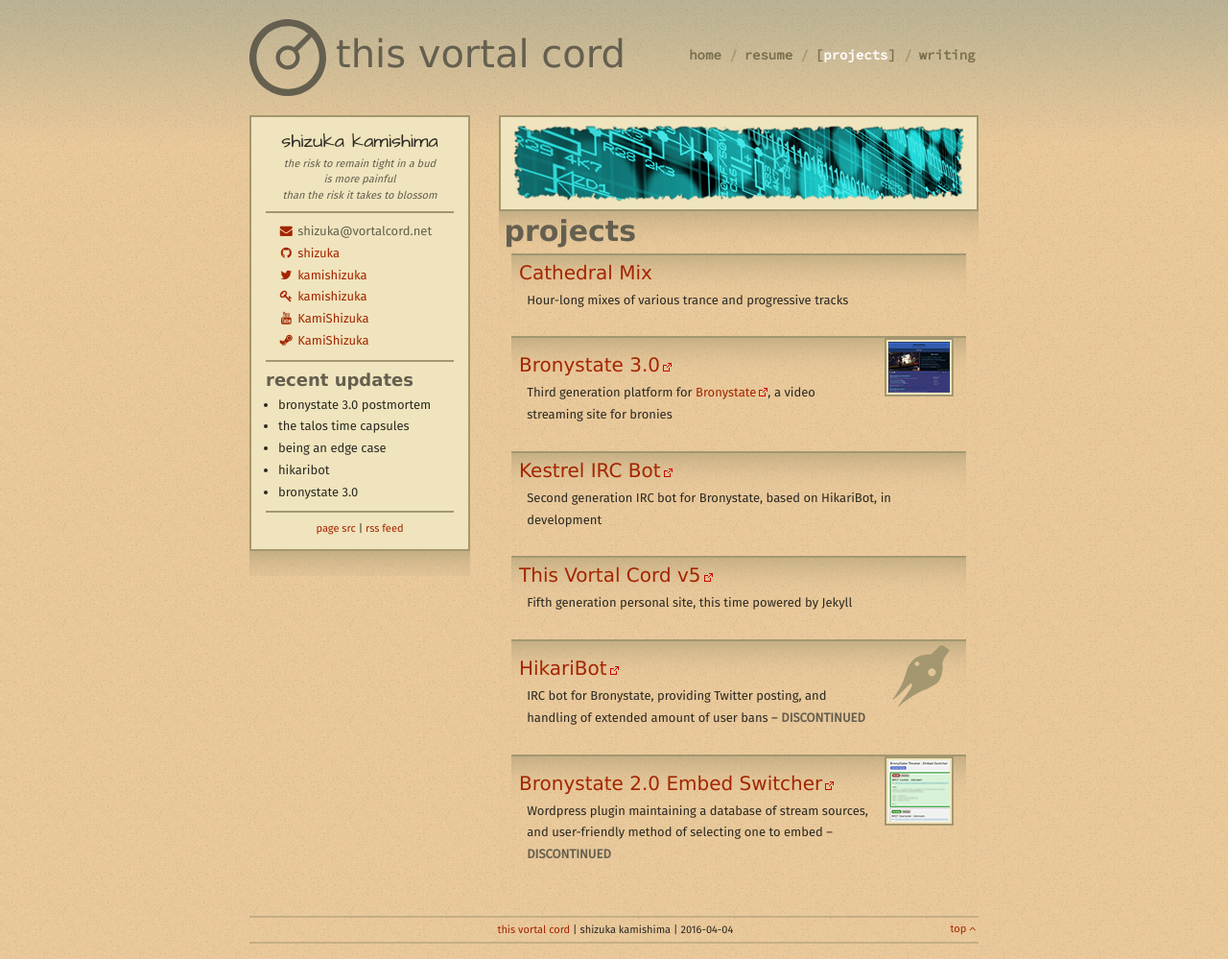
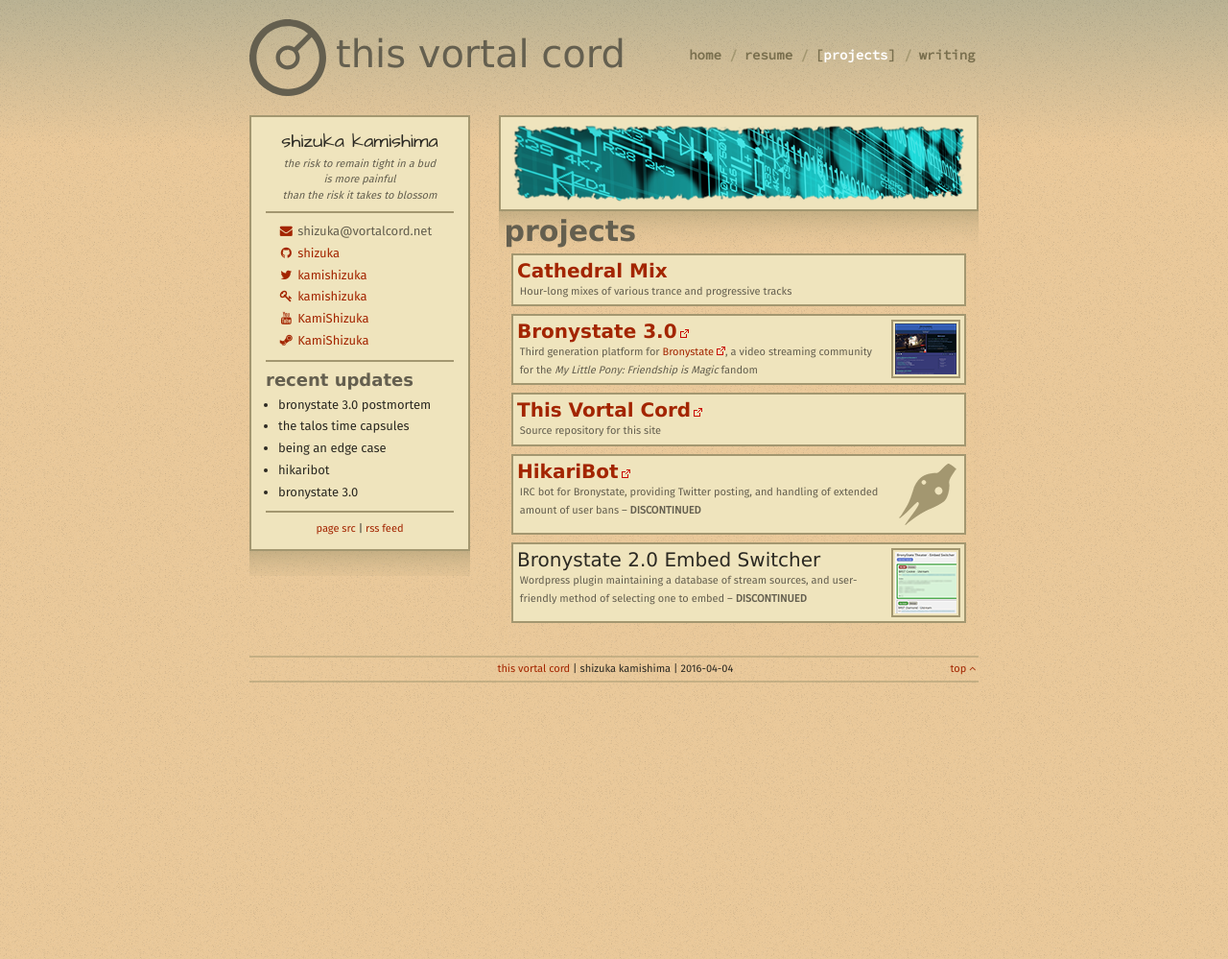
Before and after one commit to shizuka/shizuka.github.io, a Jekyll site: the page built from index-projects.md, in a window 1280 px wide. Shown: the whole page at 96% size. Built offline with Jekyll 4.4.1, drawn with Linux system fonts in a browser that asks for light colours; nearby versions of some CDN libraries; some web fonts are replaced.

Commit message:
styled projects index

```diff
--- a/_data/projects.yml
+++ b/_data/projects.yml
@@ -1,58 +1,58 @@
-# This Vortal Cord - Projects
-# Shizuka Kamishima - 2015
+#===============================================================================
+# This Vortal Cord - Project Metadata
+# Shizuka Kamishima
+#===============================================================================
+# DATA FORMAT===================================================================
 #
 # In the order defined, so the order displayed
 #
-# - id: project                       (references icon-id.png and id.html)
-#   name: Project Title               (duh)
-#   url: http://example.com           (optional! set to override page link)
-#   nolink: false                     (assumes /projects/id.html)
-#   noimage: false                    (assumes /projects/icon-id.png)
-#   yesborder: false                  (optional! set true for img border)
-#   blurb: |                          (short description of project)
-#     foo bar baz
-#     quux fred barney
+# - id: project-slug
+#   name: Project Title
+#   desc: |
+#     foo bar baz quux
+#   # optional fields follow
+#   nolink: false
+#   url: /projects/[id].html
+#   noicon: false
+#   noborder: false
 #
+# - id: another-project
+#   ...
+#
+#===============================================================================
 
 - id: czmix
   name: Cathedral Mix
-  noimage: true
-  blurb: |
+  desc: |
     Hour-long mixes of various trance and progressive tracks
+  noicon: true
 
 - id: brst3
   name: Bronystate 3.0
+  desc: |
+    Third generation platform for [Bronystate](http://www.bronystate.net),
+    a video streaming community for the *My Little Pony: Friendship is Magic*
+    fandom
   url: https://github.com/Bronystate/brstv3
-  yesborder: true
-  blurb: |
-    Third generation platform for [Bronystate](http://www.bronystate.net),
-    a video streaming site for bronies
-
-- id: kestrelbot
-  name: Kestrel IRC Bot
-  url: https://github.com/shizuka/kestrelirc
-  noimage: true
-  blurb: |
-    Second generation IRC bot for Bronystate, based on HikariBot, in development
 
 - id: vortalcord
-  name: This Vortal Cord v5
+  name: This Vortal Cord
+  desc: |
+    Source repository for this site
   url: https://github.com/shizuka/shizuka.github.io
-  noimage: true
-  blurb: |
-    Fifth generation personal site, this time powered by Jekyll
+  noicon: true
 
 - id: hikaribot
   name: HikariBot
-  url: https://github.com/shizuka/hikaribot
-  blurb: |
+  desc: |
     IRC bot for Bronystate, providing Twitter posting, and handling of
     extended amount of user bans -- **DISCONTINUED**
+  url: https://github.com/shizuka/hikaribot
+  noborder: true
 
 - id: brstembed
   name: Bronystate 2.0 Embed Switcher
-  url: https://bitbucket.org/shizuka/sk-bs-theater
-  yesborder: true
-  blurb: |
+  desc: |
     Wordpress plugin maintaining a database of stream sources,
     and user-friendly method of selecting one to embed -- **DISCONTINUED**
+  nolink: true
--- a/_sass/_main.scss
+++ b/_sass/_main.scss
@@ -24,3 +24,4 @@
 @import 'blocks/section';
 @import 'blocks/postinfo';
 @import 'blocks/library';
+@import 'blocks/project';
--- a/_sass/blocks/_library.scss
+++ b/_sass/blocks/_library.scss
@@ -1,6 +1,7 @@
 .librarybox { // USED BY index-writing.md
   background-color: $c-bg-content;
-  margin: 1rem 0;
+  border: $border;
+  margin: 0.5rem 0;
   position: relative;
 
   a {
--- /dev/null
+++ b/_sass/blocks/_project.scss
@@ -0,0 +1,31 @@
+.projindex {
+  .project {
+
+    @extend .clearfix;
+
+    background-color: $c-bg-content;
+    border: $border;
+    padding: 4px;
+    margin-bottom: 8px;
+
+    .projname {
+      font-family: $f-headers;
+      font-size: $s-libname;
+
+      & > a {
+        font-weight: bold;
+      }
+    }
+
+    .projdesc {
+      font-size: $s-libdesc;
+      color: $c-text-light;
+    }
+
+    .projicon {
+      float: right;
+      margin-left: 8px;
+    }
+
+  }
+}
--- a/_sass/content/_text.scss
+++ b/_sass/content/_text.scss
@@ -79,7 +79,6 @@
 
 strong {
   font-weight: bold;
-  color: $c-text-light;
 }
 
 img {
--- a/index-projects.md
+++ b/index-projects.md
@@ -10,21 +10,23 @@
 
 # projects
 
-<div class="sectionboxes">
+<div class="projindex">
 {% for project in site.data.projects %}
-<section markdown="1">
-  {% unless project.noimage %}
-![{{ project.name }}](icon-{{ project.id }}.png){% unless project.yesborder %}{: .noborder}{% endunless %}
-  {: .floatright}
-  {% endunless %}
+ {% if project.url %}{% capture projurl %}{{ project.url }}.html{% endcapture %}
+ {% else %}{% capture projurl %}{{ project.id }}.html{% endcapture %}
+ {% endif %}
+ <div id="{{ project.id }}" class="project">
+ {% unless project.noicon %}
+  <img alt="{{ project.id }} icon" src="icon-{{ project.id }}.png" class="projicon {% if project.noborder %}noborder{% endif %}">
+ {% endunless %}
+ <div class="projname">
   {% if project.nolink %}
-## {{ project.name }} {#{{ project.id }}}
-  {% elsif project.url %}
-## [{{ project.name }}]({{ project.url }}) {#{{ project.id }}}
+    {{ project.name }}
   {% else %}
-## [{{ project.name }}]({{ project.id }}.html) {#{{ project.id }}}
+    <a href="{{ projurl }}">{{ project.name }}</a>
   {% endif %}
-{{ project.blurb }}
-</section>
+ </div>
+ <div class="projdesc" markdown = "1">{{ project.desc }}</div>
+ </div>
 {% endfor %}
 </div>
```
Also changed, not shown: _data/README.md (+39 -28 lines).
